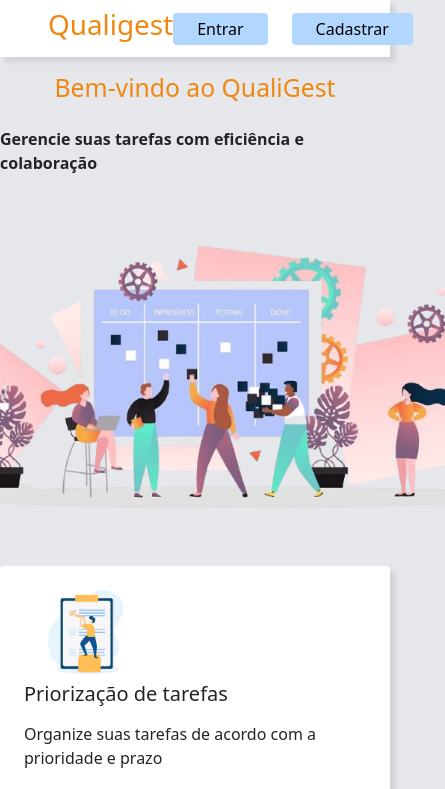
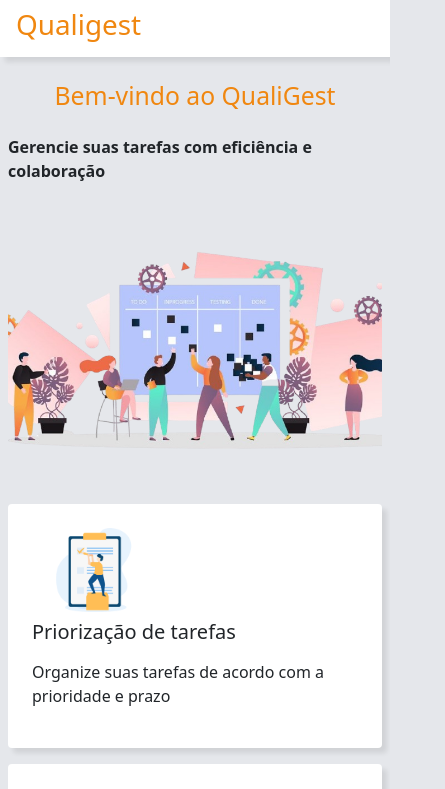
Before and after one commit to Nicolas-FelSi/qualigest, a Vue app in the folder frontend/: page / in a window 390 px wide. Shown: the top 789 px of the page, 445 px wide, since content can reach past the window. Built offline with nearby package versions, Linux system fonts and the light colour scheme; the HTML template or start-up script is replaced by a standard one.

Commit message:
pagina inicial responsível

```diff
--- a/frontend/package.json
+++ b/frontend/package.json
@@ -10,6 +10,7 @@
   },
   "dependencies": {
     "bootstrap": "^5.3.3",
+    "bootstrap-icons": "^1.11.3",
     "vue": "^3.5.13",
     "vue-router": "^4.5.0"
   },
--- a/frontend/src/views/PaginaInicial.vue
+++ b/frontend/src/views/PaginaInicial.vue
@@ -1,7 +1,7 @@
 <template>
-  <header class="bg-white d-flex justify-content-between align-items-center py-2 px-5">
+  <header class="bg-white d-flex justify-content-between align-items-center py-2 px-3">
     <h1>Qualigest</h1>
-    <nav class="d-flex gap-4">
+    <nav class="d-sm-flex d-none gap-4">
       <button class="rounded-1 border-0" data-bs-toggle="modal" data-bs-target="#loginModal">
         Entrar
       </button>
@@ -9,12 +9,15 @@
         Cadastrar
       </button>
     </nav>
+    <button type="button" class="border-0 bg-transparent d-sm-none" data-bs-toggle="offcanvas" data-bs-target="#offcanvasExample" aria-controls="offcanvasExample">
+      <i class="bi bi-list fs-1 btn-menu"></i>
+    </button>
   </header>
-  <main class="d-flex align-items-center flex-column pb-3">
+  <main class="d-flex align-items-center flex-column pb-3 p-2">
     <h2 class="py-3">Bem-vindo ao QualiGest</h2>
     <p class="fw-bold">Gerencie suas tarefas com eficiência e colaboração</p>
-    <div class="imagem-central py-5">
-      <img src="@/assets/images/equipe-tarefa.png" alt="" />
+    <div class="py-5">
+      <img class="img-fluid" src="@/assets/images/equipe-tarefa.png" alt="" />
     </div>
     <div class="d-flex gap-3 flex-wrap justify-content-center">
       <div class="bg-white p-4 rounded-1 d-flex flex-column gap-2">
@@ -34,6 +37,24 @@
       </div>
     </div>
   </main>
+
+  <!-- Menu -->
+  <div class="offcanvas offcanvas-start" tabindex="-1" id="offcanvasExample" aria-labelledby="offcanvasExampleLabel">
+    <div class="offcanvas-header">
+      <h5 class="offcanvas-title" id="offcanvasExampleLabel">QualiGest</h5>
+      <button type="button" class="btn-close" data-bs-dismiss="offcanvas" aria-label="Close"></button>
+    </div>
+    <div class="offcanvas-body p-0">
+      <nav class="d-flex gap-4 flex-column text-center w-100">
+        <a class="rounded-1 border-0 text-decoration-none border-bottom w-100" data-bs-toggle="modal" data-bs-target="#loginModal">
+          Entrar
+        </a>
+        <a class="rounded-1 border-0 text-decoration-none border-bottom w-100" data-bs-toggle="modal" data-bs-target="#cadastroModal">
+          Cadastrar
+        </a>
+      </nav>
+    </div>
+  </div>
 
   <!-- Modal Login -->
   <div class="modal fade" id="loginModal" tabindex="-1" aria-labelledby="loginModalLabel" aria-hidden="true">
@@ -161,6 +182,20 @@ header button {
   background-color: var(--azul);
 }
 
+header button:hover {
+  background-color: rgb(40, 40, 136);
+  transition: all .5s;
+  color: white;
+}
+
+.btn-menu {
+  color: var(--amarelo);
+}
+
+.offcanvas-title {
+  color: var(--amarelo);
+}
+
 .d-flex>.bg-white {
   box-shadow: 5px 5px 5px rgba(0, 0, 0, 0.089);
 }
```
Also changed, not shown: 1 other file (tests, documents, lock files or other folders).
